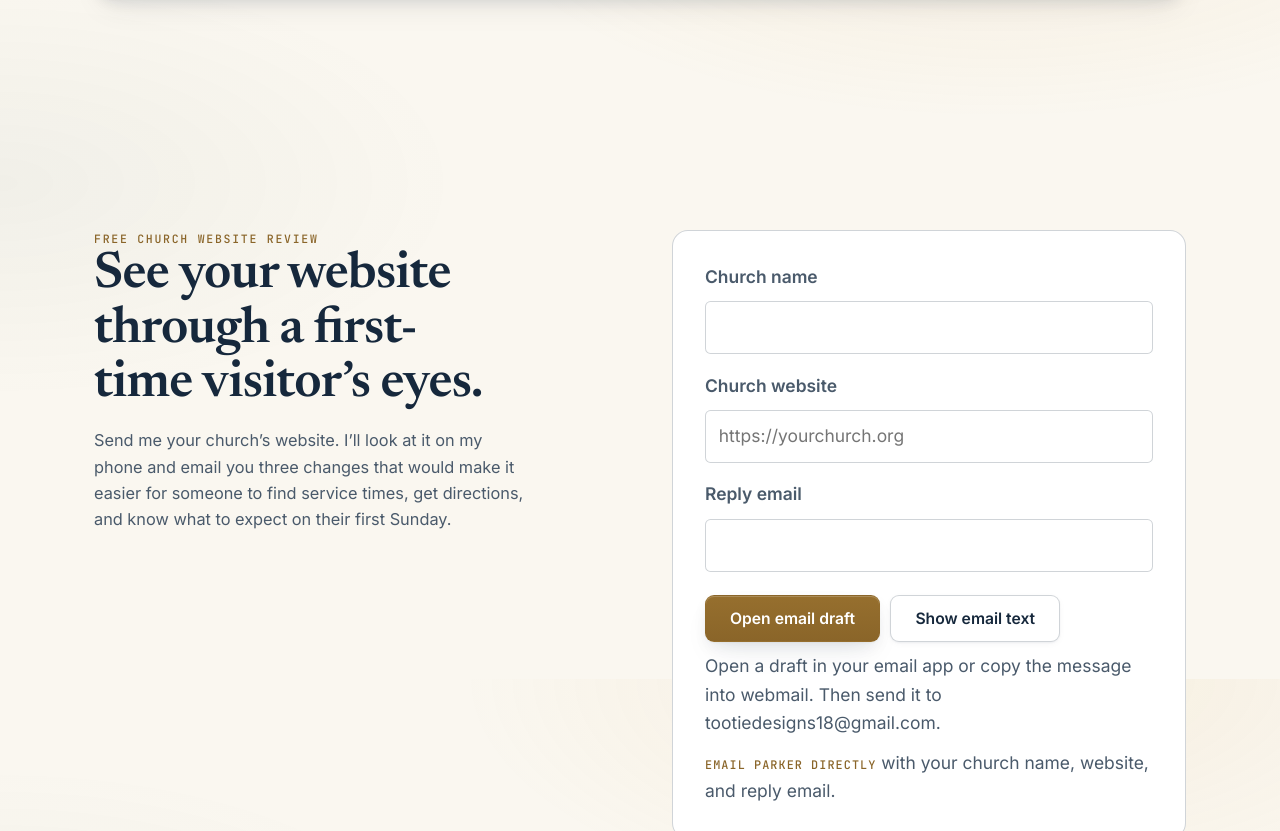
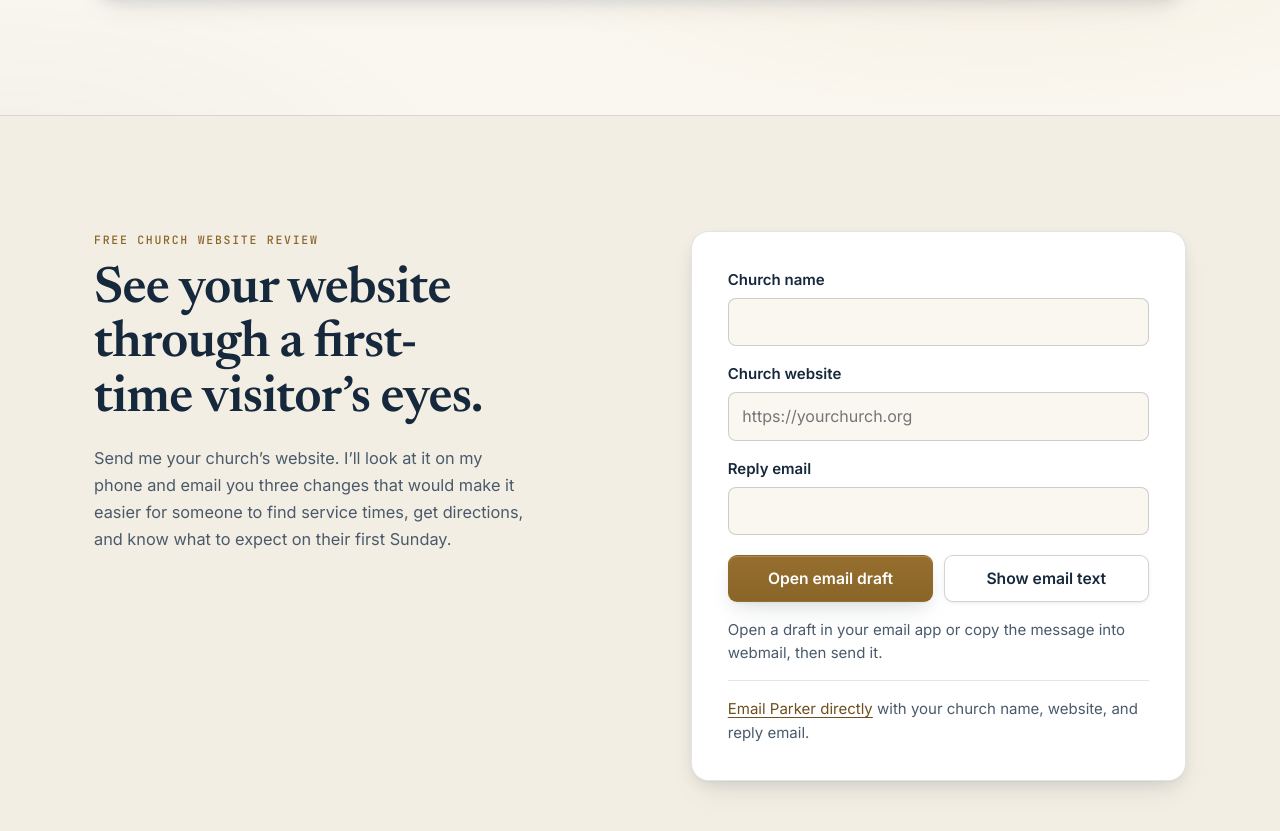
Before and after one commit to waitholdthis/Website_MD_Test, a plain HTML site: page index.html in a window 1280 px wide. Shown: the part 9721-10552 px from the top of the page. Drawn offline with Linux system fonts and the light colour scheme.

Commit message:
Polish the church website review section

```diff
--- a/css/styles.css
+++ b/css/styles.css
@@ -746,41 +746,80 @@ s { color: var(--muted); text-decoration-thickness: 1px; }
   .hero-visual:hover .arch-media { transform: none; }
 }
 
-/* Church website review */
+/* ---------- Church website review ---------- */
+.website-review {
+  border-block: 1px solid var(--line);
+  background: var(--bg-2);
+}
+
 .website-review-layout {
   display: grid;
-  grid-template-columns: repeat(auto-fit, minmax(min(100%, 22rem), 1fr));
-  gap: clamp(1.5rem, 5vw, 4rem);
+  grid-template-columns: minmax(0, 1.05fr) minmax(0, 1fr);
+  align-items: start;
+  gap: clamp(2rem, 6vw, 5rem);
 }
 
-.website-review .section-note { margin-top: 1rem; }
+.website-review .tag-brass { margin-bottom: 0.85rem; }
+.website-review .section-title { max-width: 17ch; text-wrap: balance; }
+.website-review .section-note { margin-top: 1.2rem; line-height: 1.65; }
 
 .website-review-intake {
-  padding: clamp(1rem, 4vw, 2rem);
-  border: 1px solid var(--line-strong);
-  border-radius: 1rem;
+  min-width: 0;
+  padding: clamp(1.25rem, 4vw, 2.25rem);
+  border: 1px solid var(--line);
+  border-radius: 1.1rem;
   background: var(--surface);
+  box-shadow: var(--shadow-md);
 }
 
-.website-review-intake form:not([hidden]) { display: grid; gap: 0.65rem; }
-.website-review-intake label { font-weight: 600; }
-.website-review-intake input,
-.website-review-intake textarea {
+.website-review-intake form:not([hidden]) { display: grid; gap: 1rem; }
+.website-review-field { display: grid; gap: 0.35rem; min-width: 0; }
+.website-review-intake label { color: var(--ink); font-size: 0.9375rem; font-weight: 600; }
+
+.website-review-intake :is(input, textarea) {
+  display: block;
   width: 100%;
-  min-width: 0;
-  margin-bottom: 0.45rem;
-  padding: 0.7rem 0.8rem;
+  min-height: 3rem;
+  padding: 0.65rem 0.85rem;
   border: 1px solid var(--line-strong);
-  border-radius: 0.35rem;
-  background: var(--surface);
+  border-radius: 0.5rem;
+  background: var(--bg);
   color: var(--ink);
   font: inherit;
+  font-size: 1rem;
 }
 
-.website-review-intake button { justify-self: start; margin-top: 0.35rem; }
-.website-review-intake p { color: var(--body); }
-.website-review-intake > p { margin-top: 0.75rem; }
+.website-review-intake :is(input, textarea):focus-visible {
+  border-color: var(--brass);
+  outline-offset: 2px;
+}
+
+.website-review-intake textarea { margin-top: 0.4rem; resize: vertical; }
+
+.website-review-actions {
+  display: flex;
+  flex-wrap: wrap;
+  gap: 0.65rem;
+  margin-top: 0.2rem;
+}
+
+.website-review-actions .btn { flex: 1 1 9.5rem; padding-inline: 0.8rem; text-align: center; }
+
+.website-review-intake p {
+  color: var(--body);
+  font-size: 0.9375rem;
+  line-height: 1.55;
+  overflow-wrap: anywhere;
+}
+
+.website-review-intake > p { margin-top: 1rem; padding-top: 1rem; border-top: 1px solid var(--line); }
+.website-review-intake > p a { color: var(--brass-deep); text-underline-offset: 0.2em; }
 #website-review-status:empty { display: none; }
 
-.website-review-actions { display: flex; flex-wrap: wrap; gap: 0.65rem; }
-.website-review-message textarea { display: block; resize: vertical; margin-top: 0.4rem; }
+@media (max-width: 48rem) {
+  .website-review-layout { grid-template-columns: minmax(0, 1fr); }
+}
+
+@media (max-width: 34rem) {
+  .website-review-actions { display: grid; grid-template-columns: minmax(0, 1fr); }
+}
--- a/index.html
+++ b/index.html
@@ -19,7 +19,7 @@
 <link rel="preload" href="assets/fonts/newsreader.woff2" as="font" type="font/woff2" crossorigin />
 <link rel="preload" href="assets/fonts/inter.woff2" as="font" type="font/woff2" crossorigin />
 <link rel="preload" href="assets/fonts/jetbrains-mono.woff2" as="font" type="font/woff2" crossorigin />
-<link rel="stylesheet" href="css/styles.css" />
+<link rel="stylesheet" href="css/styles.css?v=review-2" />
 </head>
 <body>
 
@@ -534,24 +534,30 @@
       </div>
       <div class="website-review-intake">
         <form id="website-review-form" aria-describedby="website-review-delivery" hidden>
+          <div class="website-review-field">
             <label for="review-church">Church name</label>
             <input id="review-church" name="church" type="text" autocomplete="organization" maxlength="150" required />
+          </div>
+          <div class="website-review-field">
             <label for="review-url">Church website</label>
             <input id="review-url" name="website" type="url" inputmode="url" autocomplete="url" placeholder="https://yourchurch.org" maxlength="1024" required />
+          </div>
+          <div class="website-review-field">
             <label for="review-email">Reply email</label>
             <input id="review-email" name="email" type="email" autocomplete="email" maxlength="254" required />
+          </div>
           <div class="website-review-actions">
             <button class="btn btn-primary" type="submit">Open email draft</button>
             <button class="btn btn-secondary" type="submit" name="show-message">Show email text</button>
           </div>
-          <p id="website-review-delivery">Open a draft in your email app or copy the message into webmail. Then send it to tootiedesigns18@gmail.com.</p>
+          <p id="website-review-delivery">Open a draft in your email app or copy the message into webmail, then send it.</p>
           <div class="website-review-message" id="website-review-message" hidden>
             <label for="website-review-draft">Email details to copy</label>
             <textarea id="website-review-draft" rows="10" readonly></textarea>
           </div>
           <p id="website-review-status" role="status"></p>
         </form>
-        <p><a class="link-mono" href="mailto:tootiedesigns18@gmail.com?subject=Free%20church%20website%20review">Email Parker directly</a> with your church name, website, and reply email.</p>
+        <p><a href="mailto:tootiedesigns18@gmail.com?subject=Free%20church%20website%20review">Email Parker directly</a> with your church name, website, and reply email.</p>
       </div>
     </div>
   </section>
```
Lines whose indentation alone changed are shown as unchanged.
